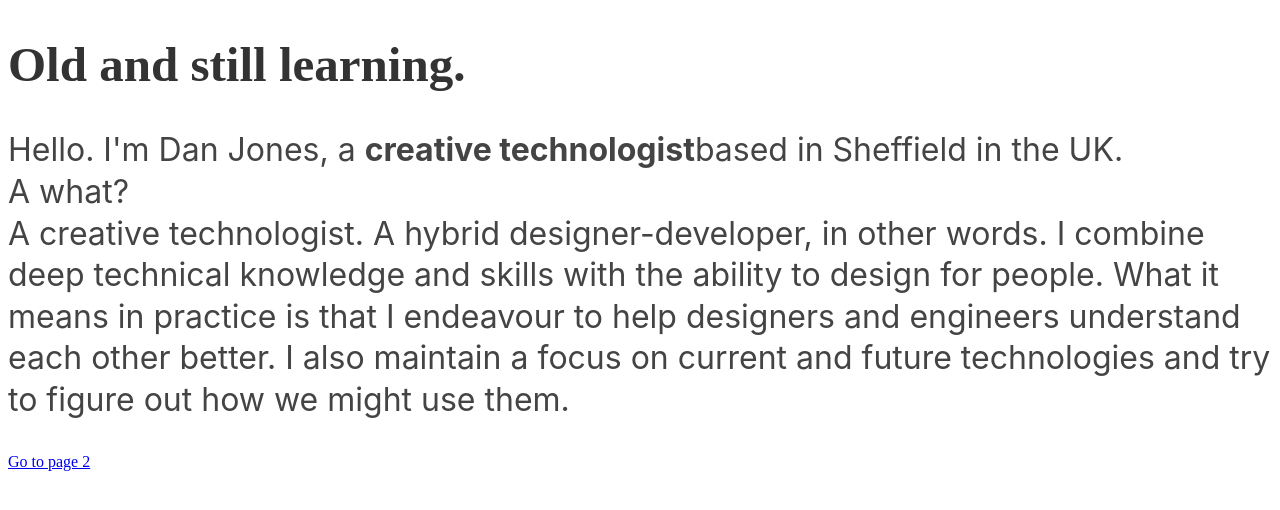
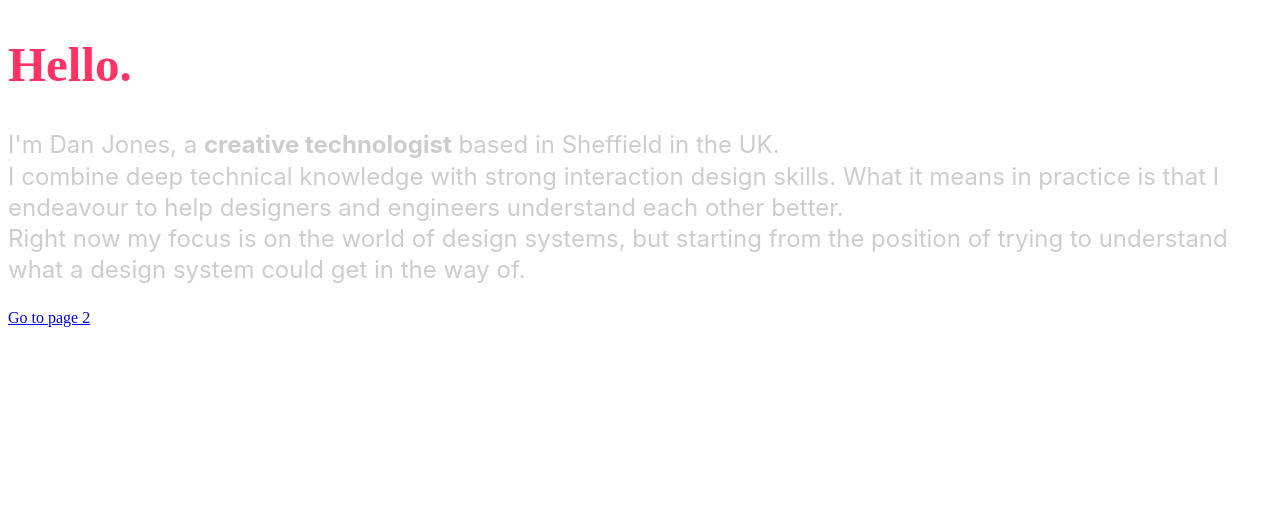
Before and after one commit to danorak/portfolio, a Gatsby site: page / in a window 1280 px wide. Built offline with nearby package versions, Linux system fonts and the light colour scheme; Gatsby itself is replaced by a stand-in of ours.

Commit message:
added theme starter

```diff
--- a/src/components/atoms/typography/Heading.js
+++ b/src/components/atoms/typography/Heading.js
@@ -1,11 +1,12 @@
 import React from 'react';
 import styled from 'styled-components';
+import theme from '../../common/theme';
 
 const Heading = styled.h1`
     font-size: 49px;
     line-height: 1.3;
     font-weight: 600;
-    color: #333333;
+    color: ${theme.primary};
 `;
 
 export default Heading;
--- a/src/components/atoms/typography/Intro.js
+++ b/src/components/atoms/typography/Intro.js
@@ -1,10 +1,10 @@
 import styled from 'styled-components'
-
+import theme from '../../common/theme'
 const Intro = styled.p`
-    font-size: 32px;
+    font-size: 24px;
     line-height: 1.3;
-    color: #444444;
-    font-family: -apple-system, BlinkMacSystemFont, 'Segoe UI', Roboto, Oxygen, Ubuntu, Cantarell, 'Open Sans', 'Helvetica Neue', sans-serif;
+    color: ${theme.secondary};
+    font-family: ${theme.typography.font};
 `;
 
 export default Intro;
--- /dev/null
+++ b/src/components/common/theme.js
@@ -0,0 +1,10 @@
+export default {
+    bg: '#1C1A18',
+    primary: '#FF3366',
+    secondary: '#cdcdcd',
+    tertiary: '#364156',
+    typography: {
+        font: "-apple-system, BlinkMacSystemFont, 'Segoe UI', Roboto, Oxygen, Ubuntu, Cantarell, 'Open Sans', 'Helvetica Neue', sans-serif"
+    }
+
+}
--- a/src/layouts/index.css
+++ b/src/layouts/index.css
@@ -2,6 +2,7 @@ html {
   font-family: -apple-system, BlinkMacSystemFont, 'Segoe UI', Roboto, Oxygen, Ubuntu, Cantarell, 'Open Sans', 'Helvetica Neue', sans-serif;
   -ms-text-size-adjust: 100%;
   -webkit-text-size-adjust: 100%;
+  background: #1C1A18;
 }
 body {
   margin: 0;
--- a/src/pages/index.js
+++ b/src/pages/index.js
@@ -4,11 +4,10 @@ import Heading from '../components/atoms/typography/Heading';
 import Intro from '../components/atoms/typography/Intro';
 const IndexPage = () => (
   <div>
-    <Heading>Old and still learning.</Heading>
-    <Intro>Hello. I'm Dan Jones, a <strong>creative technologist</strong>
-    based in Sheffield in the UK.
-    <br />A what?
-    <br />A creative technologist. A hybrid designer-developer, in other words. I combine deep technical knowledge and skills with the ability to design for people. What it means in practice is that I endeavour to help designers and engineers understand each other better. I also maintain a focus on current and future technologies and try to figure out how we might use them.</Intro>
+    <Heading>Hello.</Heading>
+    <Intro>I'm Dan Jones, a <strong>creative technologist</strong> based in Sheffield in the UK.
+    <br />I combine deep technical knowledge with strong interaction design skills. What it means in practice is that I endeavour to help designers and engineers understand each other better.
+    <br />Right now my focus is on the world of design systems, but starting from the position of trying to understand what a design system could get in the way of.</Intro>
     <Link to="/page-2/">Go to page 2</Link>
   </div>
 )
```
Also changed, not shown: src/layouts/index.js (+1 -17 lines).
